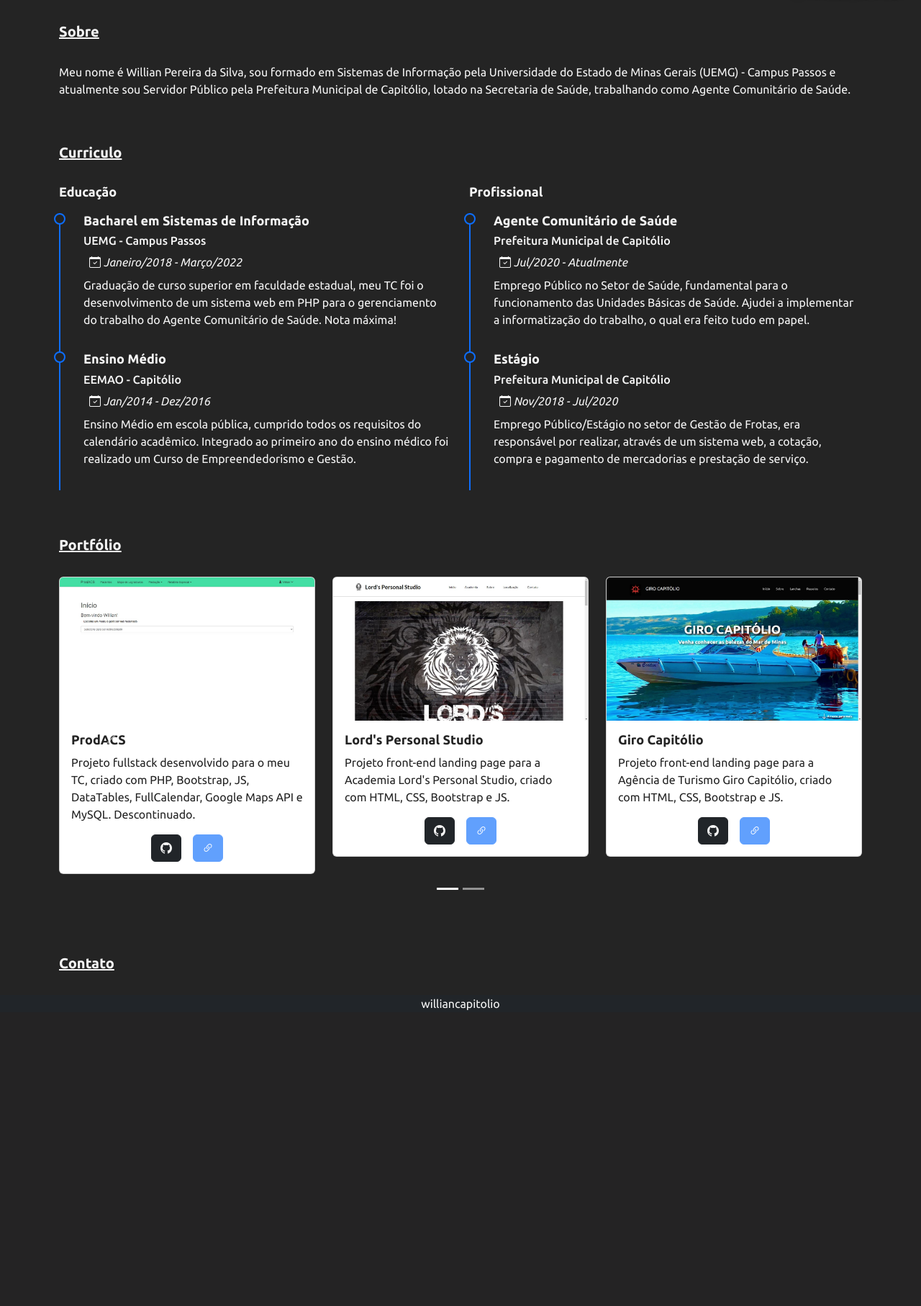
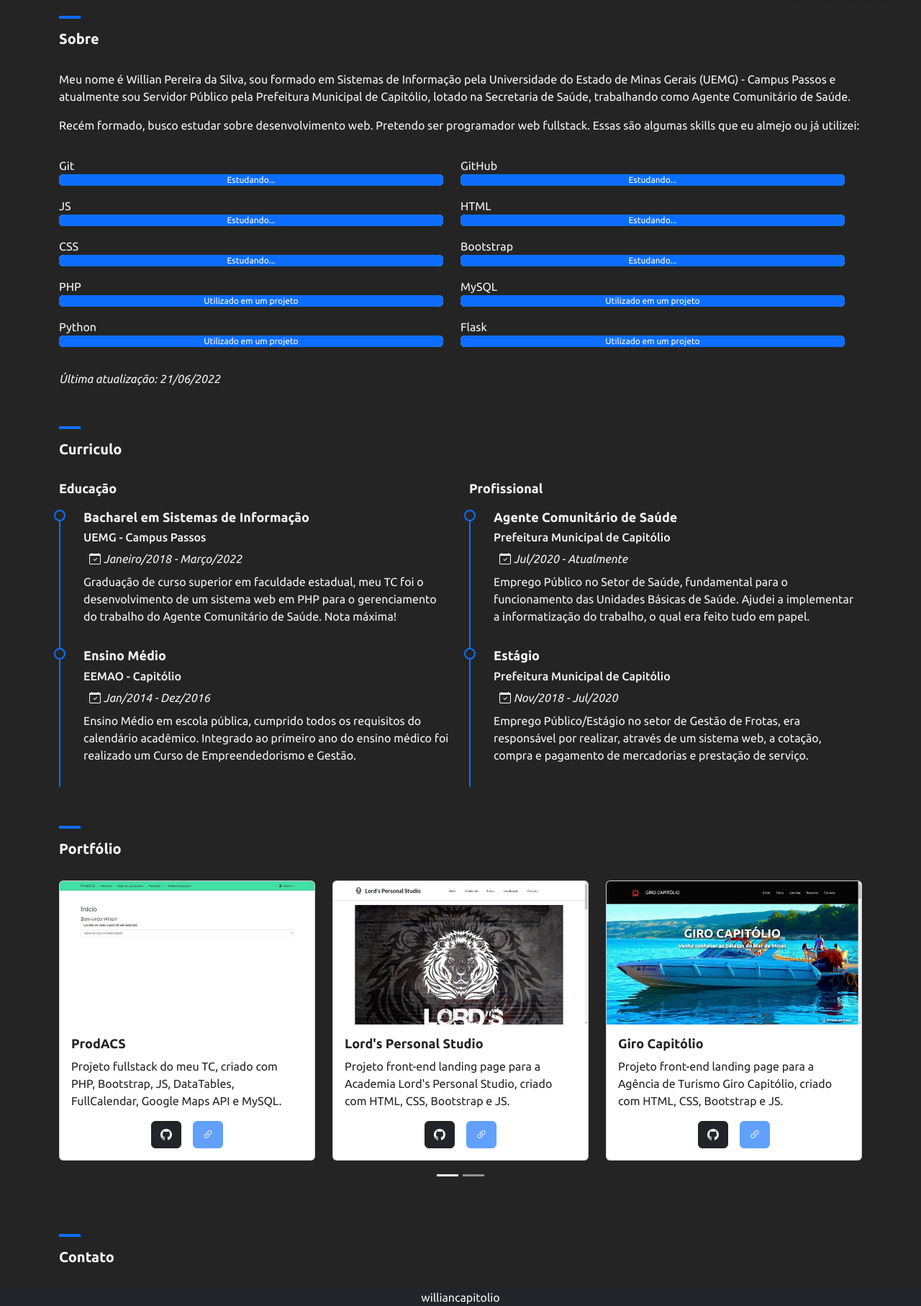
Before and after one commit to williancapitolio/portfolio, a Flask app: page / in a window 1280 px wide. Shown: the part 800-2614 px from the top of the page at 72% size. Before the commit the page ends 2203 px from the top, so only its background shows below. Run offline with Flask 2, Linux system fonts and the light colour scheme; some libraries are stand-ins or nearby versions.

Commit message:
uptade sec sobre

```diff
--- a/static/css/style.css
+++ b/static/css/style.css
@@ -20,6 +20,22 @@
     font-family: var(--fontDefault);
     color: var(--fontColorOne);
 }
+
+/*
+*::-webkit-scrollbar {
+    width: 10px;
+}
+
+*::-webkit-scrollbar-track {
+    width: 12px;
+    box-shadow: inset 0 0 .3em #00000050;
+    background-color: #fff;
+}
+
+*::-webkit-scrollbar-thumb {
+    background-color: var(--colorOne);
+}
+*/
 
 body {
     background-color: var(--colorBg);
@@ -155,8 +171,19 @@
 
 h3 {
     font-size: 1.25em;
-    text-decoration: underline;
     font-weight: 700;
+    padding-top: .5em;
+    position: relative;
+}
+
+h3:before {
+    width: 1.5em;
+    border-top: .20em solid var(--colorOne);
+    content: "";
+    position: absolute;
+    bottom: 2em;
+    align-items: center;
+    justify-content: center;
 }
 
 h4 {
@@ -180,6 +207,13 @@
 
 .sobreContent {
     margin-top: 2em;
+}
+
+.secSobre .sobreAtt {
+    margin: 2em 0 0 0;
+    font-size: 1em;
+    font-weight: 400;
+    font-style: italic;
 }
 
 .secCurriculo {
--- a/templates/index.html
+++ b/templates/index.html
@@ -70,11 +70,71 @@
         </section>
         <section class="secSobre container" id="secSobre">
             <h3>Sobre</h3>
-            <div class="row sobreContent"></div>
-            <p>Meu nome é Willian Pereira da Silva, sou formado em Sistemas de Informação pela Universidade do
-                Estado de
-                Minas Gerais (UEMG) - Campus Passos e atualmente sou Servidor Público pela Prefeitura Municipal de
-                Capitólio, lotado na Secretaria de Saúde, trabalhando como Agente Comunitário de Saúde.</p>
+            <div class="row sobreContent">
+                <p>Meu nome é Willian Pereira da Silva, sou formado em Sistemas de Informação pela Universidade do
+                    Estado de
+                    Minas Gerais (UEMG) - Campus Passos e atualmente sou Servidor Público pela Prefeitura Municipal de
+                    Capitólio, lotado na Secretaria de Saúde, trabalhando como Agente Comunitário de Saúde.</p>
+                <p>Recém formado, busco estudar sobre desenvolvimento web. Pretendo ser programador web fullstack. Essas são algumas skills que eu almejo ou já utilizei:</p>
+                <div class="row">
+                    <div class="col-md-6">
+                        <p class='mt-3 mb-0'>Git</p>
+                        <div class="progress">
+                            <div class="progress-bar" role="progressbar" style="width: 100%;" aria-valuenow="100"
+                                data-anime="left" aria-valuemin="0" aria-valuemax="100">Estudando...</div>
+                        </div>
+                        <p class='mt-3 mb-0'>JS</p>
+                        <div class="progress">
+                            <div class="progress-bar" role="progressbar" style="width: 100%;" aria-valuenow="100"
+                                data-anime="left" aria-valuemin="0" aria-valuemax="100">Estudando...</div>
+                        </div>
+                        <p class='mt-3 mb-0'>CSS</p>
+                        <div class="progress">
+                            <div class="progress-bar" role="progressbar" style="width: 100%;" aria-valuenow="100"
+                                data-anime="left" aria-valuemin="0" aria-valuemax="100">Estudando...</div>
+                        </div>
+                        <p class='mt-3 mb-0'>PHP</p>
+                        <div class="progress">
+                            <div class="progress-bar" role="progressbar" style="width: 100%;" aria-valuenow="100"
+                                data-anime="left" aria-valuemin="0" aria-valuemax="100">Utilizado em um projeto</div>
+                        </div>
+                        <p class='mt-3 mb-0'>Python</p>
+                        <div class="progress">
+                            <div class="progress-bar" role="progressbar" style="width: 100%;" aria-valuenow="100"
+                                data-anime="left" aria-valuemin="0" aria-valuemax="100">Utilizado em um projeto</div>
+                        </div>
+                    </div>
+                    <div class="col-md-6">
+                        <p class='mt-3 mb-0'>GitHub</p>
+                        <div class="progress">
+                            <div class="progress-bar" role="progressbar" style="width: 100%;" aria-valuenow="100"
+                                data-anime="left" aria-valuemin="0" aria-valuemax="100">Estudando...</div>
+                        </div>
+                        <p class='mt-3 mb-0'>HTML</p>
+                        <div class="progress">
+                            <div class="progress-bar" role="progressbar" style="width: 100%;" aria-valuenow="100"
+                                data-anime="left" aria-valuemin="0" aria-valuemax="100">Estudando...</div>
+                        </div>
+                        <p class='mt-3 mb-0'>Bootstrap</p>
+                        <div class="progress">
+                            <div class="progress-bar" role="progressbar" style="width: 100%;" aria-valuenow="100"
+                                data-anime="left" aria-valuemin="0" aria-valuemax="100">Estudando...</div>
+                        </div>
+                        <p class='mt-3 mb-0'>MySQL</p>
+                        <div class="progress">
+                            <div class="progress-bar" role="progressbar" style="width: 100%;" aria-valuenow="100"
+                                data-anime="left" aria-valuemin="0" aria-valuemax="100">Utilizado em um projeto</div>
+                        </div>
+                        <p class='mt-3 mb-0'>Flask</p>
+                        <div class="progress">
+                            <div class="progress-bar" role="progressbar" style="width: 100%;" aria-valuenow="100"
+                                data-anime="left" aria-valuemin="0" aria-valuemax="100">Utilizado em um projeto</div>
+                        </div>
+                    </div>
+                </div>
+                <span class="sobreAtt">Última atualização: 21/06/2022</span>
+            </div>
+            </div>
             </div>
         </section>
         <section class="secCurriculo container" id="secCurriculo">
@@ -140,9 +200,9 @@
                                             alt="Print do ProdACS">
                                         <div class="card-body">
                                             <h5 class="card-title">ProdACS</h5>
-                                            <p class="card-text">Projeto fullstack desenvolvido para o meu TC, criado
+                                            <p class="card-text">Projeto fullstack do meu TC, criado
                                                 com PHP, Bootstrap, JS, DataTables, FullCalendar, Google Maps API e
-                                                MySQL. Descontinuado.</p>
+                                                MySQL.</p>
                                             <div class="d-flex justify-content-center">
                                                 <a href="https://github.com/williancapitolio/prodacs" target='_blank'
                                                     class="btn btn-dark me-3" role="button"><i
@@ -204,7 +264,7 @@
                                         <div class="card-body">
                                             <h5 class="card-title">Em breve</h5>
                                             <p class="card-text">Seja paciente e aguarde um momento, pois eu estou
-                                                desenvolvendo um novo projeto para ficar aqui!</p>
+                                                desenvolvendo um novo projeto para ficar aqui! Aguarde...</p>
                                             <div class="d-flex justify-content-center">
                                                 <a href="#" target='_blank' class="btn btn-dark me-3 disabled"
                                                     role="button" aria-disabled="true"><i class="bi bi-github"></i></a>
@@ -222,7 +282,7 @@
                                         <div class="card-body">
                                             <h5 class="card-title">Em breve</h5>
                                             <p class="card-text">Seja paciente e aguarde um momento, pois eu estou
-                                                desenvolvendo um novo projeto para ficar aqui!</p>
+                                                desenvolvendo um novo projeto para ficar aqui! Aguarde...</p>
                                             <div class="d-flex justify-content-center">
                                                 <a href="#" target='_blank' class="btn btn-dark me-3 disabled"
                                                     role="button" aria-disabled="true"><i class="bi bi-github"></i></a>
@@ -240,7 +300,7 @@
                                         <div class="card-body">
                                             <h5 class="card-title">Em breve</h5>
                                             <p class="card-text">Seja paciente e aguarde um momento, pois eu estou
-                                                desenvolvendo um novo projeto para ficar aqui!</p>
+                                                desenvolvendo um novo projeto para ficar aqui! Aguarde...</p>
                                             <div class="d-flex justify-content-center">
                                                 <a href="#" target='_blank' class="btn btn-dark me-3 disabled"
                                                     role="button" aria-disabled="true"><i class="bi bi-github"></i></a>
@@ -257,14 +317,14 @@
                     </div>
 
                     <div class="controlesBanner">
-                        <button type="button" class="carousel-control-prev" data-bs-target="#banner"
+                        <!--<button type="button" class="carousel-control-prev" data-bs-target="#banner"
                             data-bs-slide="prev">
                             <span class="carousel-control-prev-icon"></span>
                         </button>
                         <button type="button" class="carousel-control-next" data-bs-target="#banner"
                             data-bs-slide="next">
                             <span class="carousel-control-next-icon"></span>
-                        </button>
+                        </button>-->
                     </div>
 
                 </div>
```
